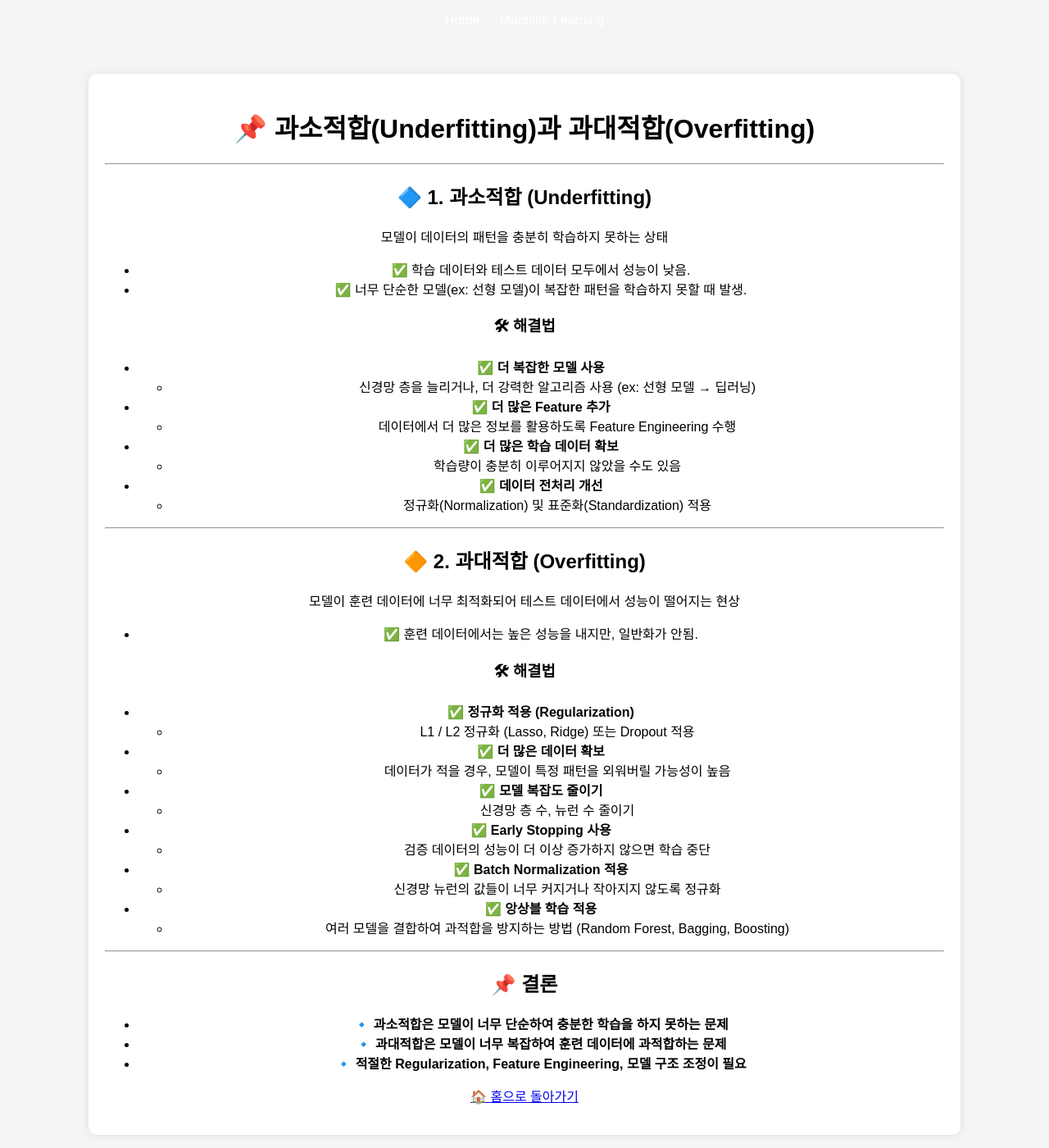
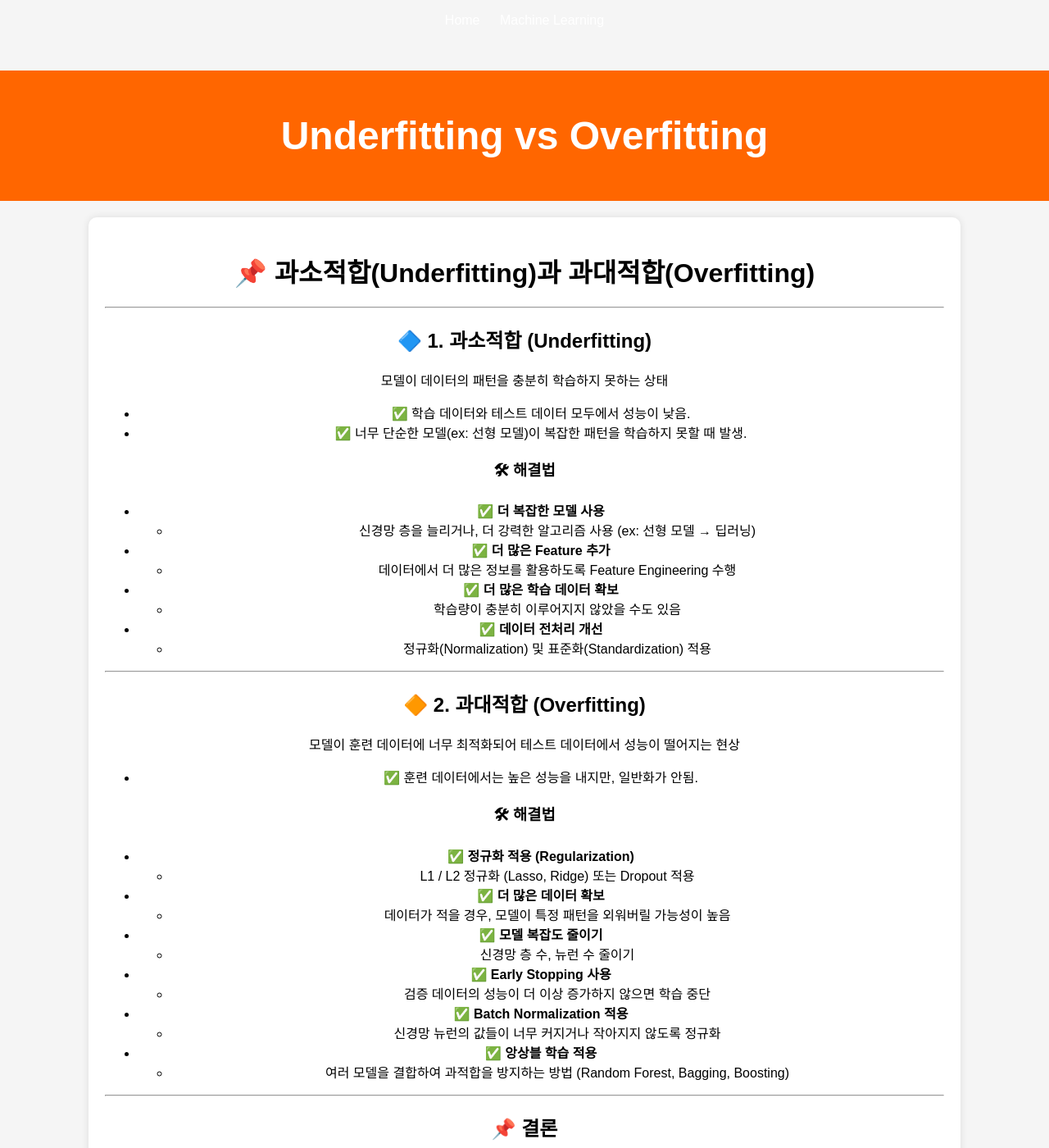
Before and after one commit to Kyoungrae-Noh/Kyoungrae-Noh.github.io, a Jekyll site: the page built from questions/underfitting_overfitting.md, in a window 1280 px wide and 1400 px high. Shown: the whole window at 82% size. Built offline with Jekyll 4.4.1, drawn with Linux system fonts in a browser that asks for light colours.

Commit message:
Update default.html

```diff
--- a/_layouts/default.html
+++ b/_layouts/default.html
@@ -1,5 +1,5 @@
 <!DOCTYPE html>
-<html lang="en">
+<html lang="ko">
 <head>
     <meta charset="UTF-8">
     <meta name="viewport" content="width=device-width, initial-scale=1.0">
@@ -7,12 +7,14 @@
     <link rel="stylesheet" href="{{ '/assets/css/styles.css' | relative_url }}">
 </head>
 <body>
-    {% include navbar.html %}  <!-- ✅ 네비게이션 바 포함 -->
-    <main>
-        {{ content }}
-    </main>
-    <footer>
-        <p>© 2025 Kyoungrae Noh</p>
-    </footer>
+    {% include navbar.html %}  <!-- 네비게이션 포함 -->
+    <div class="container">
+        <header>
+            <h1>{{ page.title }}</h1>
+        </header>
+        <main>
+            {{ content }}
+        </main>
+    </div>
 </body>
 </html>
```
